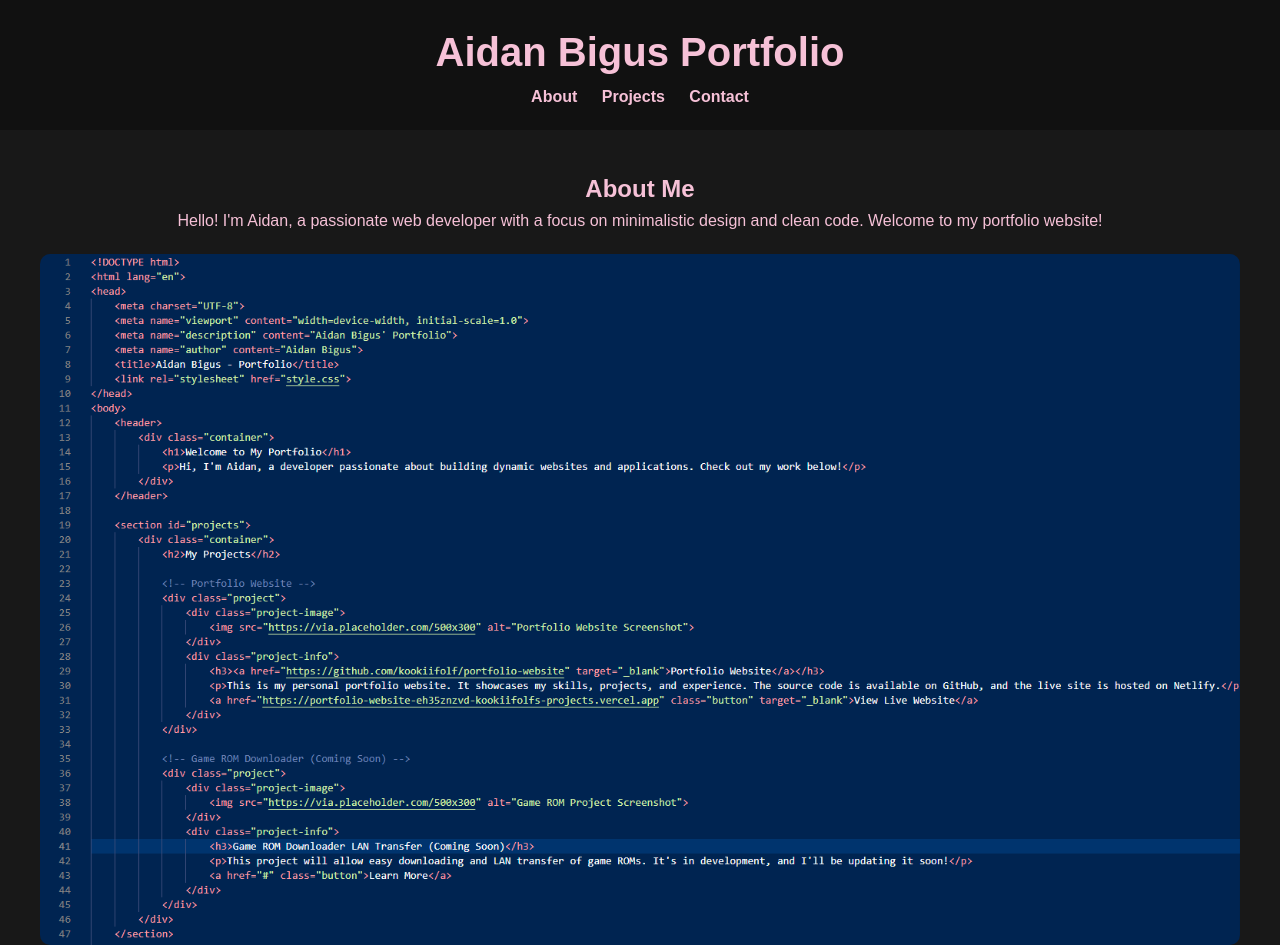
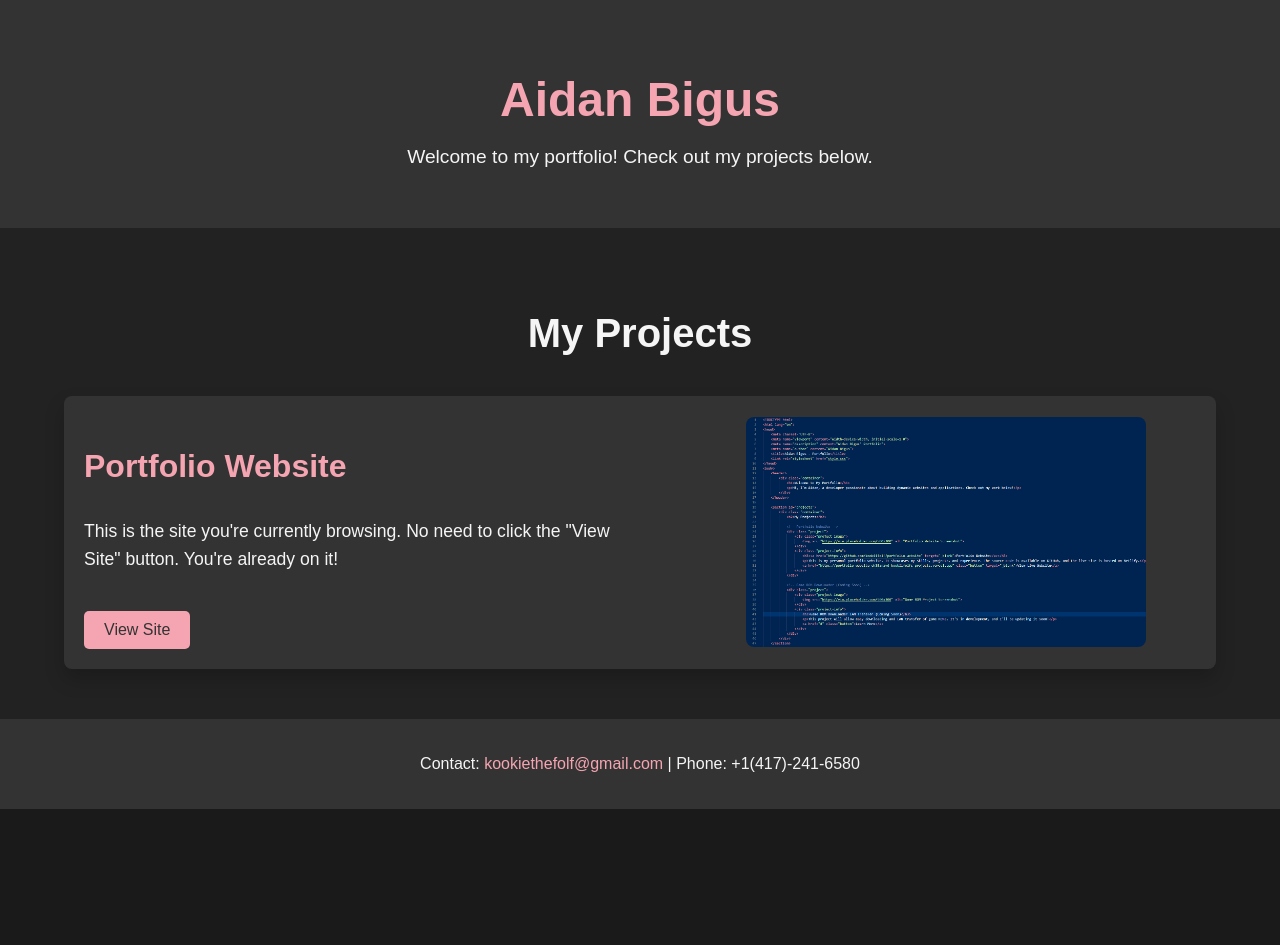
Before and after one commit to kookiifolf/portfolio-website, a plain HTML site: page index.html in a window 1280 px wide. Shown: the top 945 px of the page. After the commit the page ends 809 px from the top, so only its background shows below. Drawn offline with Linux system fonts and the light colour scheme.

Commit message:
updated image | style update 5\

```diff
--- a/index.html
+++ b/index.html
@@ -3,56 +3,38 @@
 <head>
     <meta charset="UTF-8">
     <meta name="viewport" content="width=device-width, initial-scale=1.0">
-  <meta name="author" content="Aidan Bigus">
-  <meta name="description" content="Portfolio of Aidan Bigus. Check out my awesome projects!">
-  <meta name="keywords" content="Aidan Bigus, portfolio, web development, projects, coding, design">
-  <meta name="robots" content="index, follow">
-  <title>Portfolio | Aidan Bigus</title>
+    <meta http-equiv="X-UA-Compatible" content="ie=edge">
+    <title>Portfolio - Aidan Bigus</title>
     <link rel="stylesheet" href="style.css">
 </head>
 <body>
     <header>
-    <h1>Aidan Bigus Portfolio</h1>
-    <nav>
-      <ul>
-        <li><a href="#about">About</a></li>
-        <li><a href="#projects">Projects</a></li>
-        <li><a href="#contact">Contact</a></li>
-      </ul>
-    </nav>
+        <div class="container">
+            <h1>Aidan Bigus</h1>
+            <p>Welcome to my portfolio! Check out my projects below.</p>
+        </div>
     </header>
 
-  <main>
-    <section id="about">
-      <h2>About Me</h2>
-      <p>Hello! I'm Aidan, a passionate web developer with a focus on minimalistic design and clean code. Welcome to my portfolio website!</p>
+    <section id="projects">
+        <div class="container">
+            <h2>My Projects</h2>
+            <div class="project-card">
+                <div class="project-content">
+                    <h3>Portfolio Website</h3>
+                    <p>This is the site you're currently browsing. No need to click the "View Site" button. You're already on it!</p>
+                    <a href="https://aidanbigus.netlify.app" target="_blank" class="view-site-btn">View Site</a>
+                </div>
+                <div class="project-image">
                     <img src="images/Screenshot%202025-03-30%20042127.png" alt="Screenshot of my portfolio" class="about-img">
+                </div>
+            </div>
+        </div>
     </section>
 
-    <section id="projects">
-      <h2>My Projects</h2>
-      <div class="project">
-        <h3>Portfolio Website</h3>
-        <p>No need to click the button below, you're already on my portfolio website! But hey, if you want to check the code, here's the GitHub repo:</p>
-        <a href="https://github.com/kookiifolf/portfolio-website" target="_blank" class="button">View GitHub Repo</a>
+    <footer>
+        <div class="container">
+            <p>Contact: <a href="mailto:kookiethefolf@gmail.com">kookiethefolf@gmail.com</a> | Phone: +1(417)-241-6580</p>
         </div>
-      <!-- Add more projects as needed -->
-    </section>
-
-    <section id="contact">
-      <h2>Contact</h2>
-      <p>Feel free to reach out to me via email or phone for any inquiries:</p>
-      <ul>
-        <li>Email: <a href="mailto:kookiethefolf@gmail.com">kookiethefolf@gmail.com</a></li>
-        <li>Phone: <a href="tel:+14172416580">+1 (417) 241-6580</a></li>
-      </ul>
-    </section>
-  </main>
-
-  <footer>
-    <p>Designed and developed by Aidan Bigus &copy; 2025</p>
     </footer>
-
-  <script src="script.js"></script>
 </body>
 </html>
--- a/style.css
+++ b/style.css
@@ -1,97 +1,116 @@
-/* Reset some default styles */
-* {
+/* General Styles */
+body {
+    font-family: 'Arial', sans-serif;
     margin: 0;
     padding: 0;
-    box-sizing: border-box;
+    background-color: #1a1a1a;
+    color: #f5f5f5;
 }
 
-  body {
-    font-family: 'Arial', sans-serif;
-    background-color: #181818; /* Dark background */
-    color: #f6c1d7; /* Light pinkish color */
-    line-height: 1.6;
+.container {
+    width: 90%;
+    margin: 0 auto;
 }
 
-  h1, h2, h3 {
-    color: #f6c1d7; /* Light pink color */
-  }
-
+/* Header */
 header {
-    background-color: #111;
-    padding: 20px;
+    background-color: #333;
+    padding: 40px 0;
     text-align: center;
 }
 
 header h1 {
-    font-size: 2.5rem;
-    font-weight: bold;
+    font-size: 3em;
+    margin-bottom: 10px;
+    color: #f5a5b1; /* Light pink */
 }
 
-  nav ul {
-    list-style-type: none;
+header p {
+    font-size: 1.2em;
+    color: #f5f5f5;
 }
 
-  nav ul li {
-    display: inline;
-    margin: 0 10px;
+/* Projects Section */
+#projects {
+    padding: 50px 0;
+    background-color: #222;
 }
 
-  nav ul li a {
-    text-decoration: none;
-    color: #f6c1d7;
-    font-weight: bold;
+#projects h2 {
+    text-align: center;
+    font-size: 2.5em;
+    color: #f5f5f5;
+    margin-bottom: 40px;
 }
 
-  nav ul li a:hover {
-    color: #ffb3cc; /* Slightly lighter pink on hover */
+.project-card {
+    display: flex;
+    justify-content: space-between;
+    align-items: center;
+    background-color: #333;
+    border-radius: 8px;
+    padding: 20px;
+    box-shadow: 0 10px 20px rgba(0, 0, 0, 0.2);
+    transition: all 0.3s ease;
 }
 
-  section {
-    padding: 40px;
-    text-align: center;
+.project-card:hover {
+    box-shadow: 0 15px 30px rgba(255, 255, 255, 0.3); /* Shadowbox effect on hover */
 }
 
-  .project {
-    margin: 20px 0;
+.project-content {
+    width: 50%;
 }
 
-  .project .button {
+.project-content h3 {
+    font-size: 2em;
+    color: #f5a5b1;
+}
+
+.project-content p {
+    font-size: 1.1em;
+    line-height: 1.6;
+    color: #f5f5f5;
+}
+
+.project-image {
+    width: 45%;
+    display: flex;
+    justify-content: center;
+}
+
+.project-image img {
+    width: 100%;
+    border-radius: 8px;
+    max-width: 400px; /* Control the image size */
+    height: auto;
+}
+
+/* View Site Button */
+.view-site-btn {
     display: inline-block;
-    background-color: #f6c1d7;
-    color: #111;
+    margin-top: 20px;
     padding: 10px 20px;
+    background-color: #f5a5b1;
+    color: #333;
+    font-size: 1em;
     text-decoration: none;
-    font-weight: bold;
     border-radius: 5px;
 }
 
-  .project .button:hover {
-    background-color: #ffb3cc; /* Lighter pink on hover */
+.view-site-btn:hover {
+    background-color: #f58a8a; /* Darker pink on hover */
 }
 
+/* Footer */
 footer {
-    background-color: #111;
-    padding: 20px;
+    background-color: #333;
+    padding: 20px 0;
     text-align: center;
-    color: #f6c1d7;
+    color: #f5f5f5;
 }
 
-  footer p {
-    font-size: 0.9rem;
+footer a {
+    color: #f5a5b1;
+    text-decoration: none;
 }
-
-  /* Styling for images */
-  .about-img {
-    max-width: 100%;
-    height: auto;
-    border-radius: 10px;
-    margin-top: 20px;
-  }
-
-  /* Responsiveness */
-  @media (max-width: 768px) {
-    nav ul li {
-      display: block;
-      margin: 10px 0;
-    }
-  }
```
Lines whose indentation alone changed are shown as unchanged.
